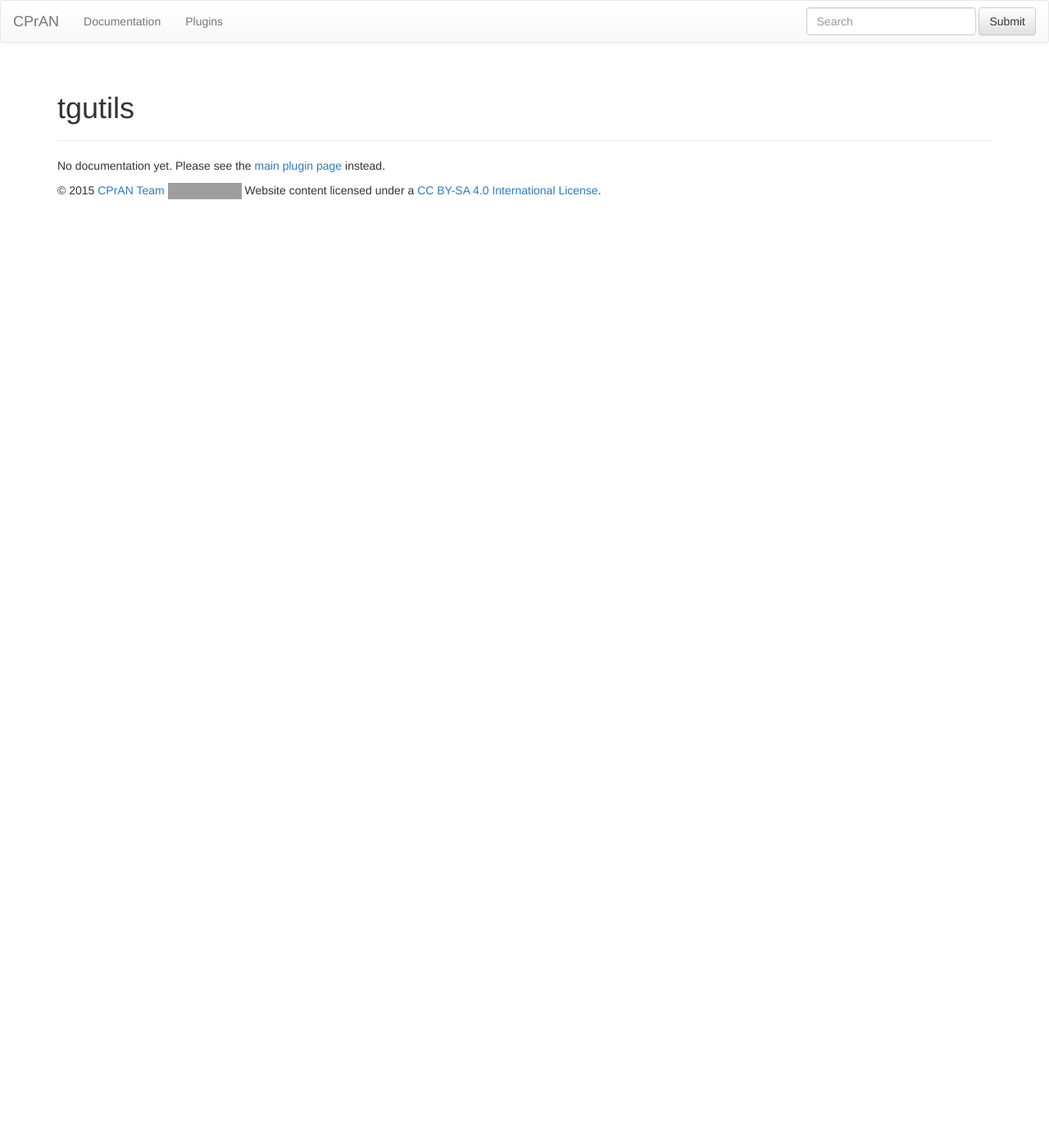
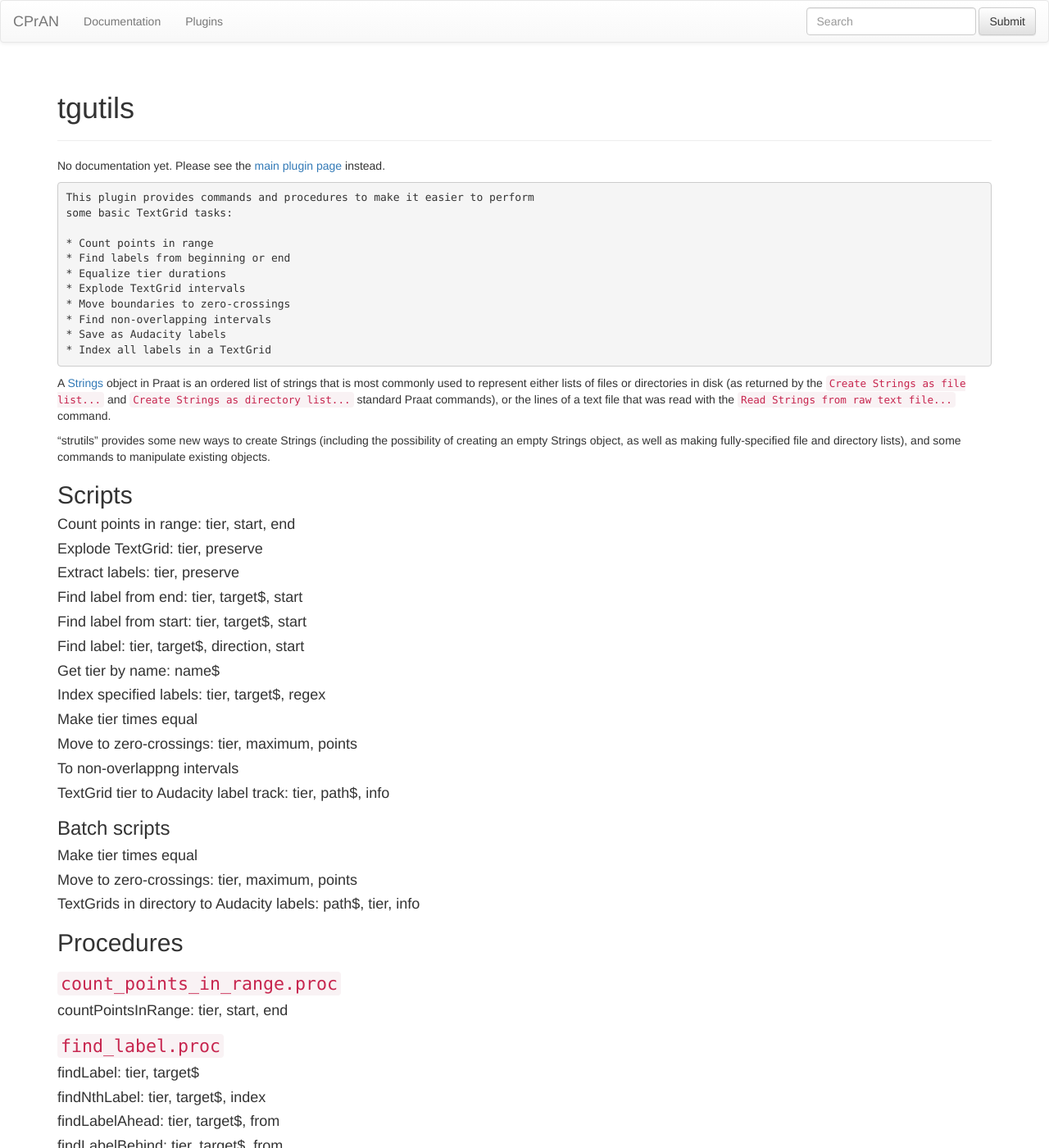
Before and after one commit to jjatria/cpran-www, a Jekyll site: the page built from docs/plugins/tgutils/index.md, in a window 1280 px wide and 1400 px high. Shown: the whole window at 82% size. Built offline with Jekyll 4.4.1, drawn with Linux system fonts in a browser that asks for light colours; nearby versions of some CDN libraries; library files that are not in the unit come from our copies; comment, search, counter and statistics services are not loaded; some of the changed text lies outside the part shown; grey boxes are pictures that could not be loaded.

Commit message:
Added skeleton of tgutils documentation

```diff
--- a/docs/plugins/tgutils/index.md
+++ b/docs/plugins/tgutils/index.md
@@ -8,3 +8,125 @@ title: tgutils
 No documentation yet. Please see the [main plugin page][] instead.
 
 [main plugin page]: {{ BASE_PATH }}/plugins/{{ page.title }}
+
+    This plugin provides commands and procedures to make it easier to perform
+    some basic TextGrid tasks:
+
+    * Count points in range
+    * Find labels from beginning or end
+    * Equalize tier durations
+    * Explode TextGrid intervals
+    * Move boundaries to zero-crossings
+    * Find non-overlapping intervals
+    * Save as Audacity labels
+    * Index all labels in a TextGrid
+
+A [Strings][] object in Praat is an ordered list of strings that is most
+commonly used to represent either lists of files or directories in disk (as
+returned by the [`Create Strings as file list...`][praat file list] and [`Create
+Strings as directory list...`][praat directory list] standard Praat commands),
+or the lines of a text file that was read with the [`Read Strings from raw text
+file...`][praat raw strings] command.
+
+[praat file list]: http://www.fon.hum.uva.nl/praat/manual/Create_Strings_as_file_list___.html
+[praat directory list]: http://www.fon.hum.uva.nl/praat/manual/Create_Strings_as_directory_list___.html
+[praat raw strings]: http://www.fon.hum.uva.nl/praat/manual/Read_Strings_from_raw_text_file___.html
+[strings]: http://www.fon.hum.uva.nl/praat/manual/Strings.html
+
+"strutils" provides some new ways to create Strings (including the possibility
+of creating an empty Strings object, as well as making fully-specified file and
+directory lists), and some commands to manipulate existing objects.
+
+## Scripts
+
+#### Count points in range: tier, start, end
+{: #count-points-in-range }
+
+#### Explode TextGrid: tier, preserve
+{: #explode-textgrid }
+
+#### Extract labels: tier, preserve
+{: #extract-labels }
+
+#### Find label from end: tier, target$, start
+{: #find-label-from-end }
+
+#### Find label from start: tier, target$, start
+{: #find-label-from-start }
+
+#### Find label: tier, target$, direction, start
+{: #find-label }
+
+#### Get tier by name: name$
+{: #tier-by-name }
+
+#### Index specified labels: tier, target$, regex
+{: #index-labels }
+
+#### Make tier times equal
+{: #equal-tier-times }
+
+#### Move to zero-crossings: tier, maximum, points
+{: #move-to-zero-crossings }
+
+#### To non-overlappng intervals
+{: #non-overlapping }
+
+#### TextGrid tier to Audacity label track: tier, path$, info
+{: #audacity-tier }
+
+### Batch scripts
+
+#### Make tier times equal
+{: #equal-tier-times }
+
+#### Move to zero-crossings: tier, maximum, points
+{: #move-to-zero-crossings }
+
+#### TextGrids in directory to Audacity labels: path$, tier, info
+{: #batch-audacity-tier }
+
+## Procedures
+
+### `count_points_in_range.proc`
+
+#### countPointsInRange: tier, start, end
+
+### `find_label.proc`
+
+#### findLabel: tier, target$
+{: #find-label }
+
+#### findNthLabel: tier, target$, index
+{: #find-nth-label }
+
+#### findLabelAhead: tier, target$, from
+{: #find-label-ahead }
+
+#### findLabelBehind: tier, target$, from
+{: #find-label-behind }
+
+### `get_tier_by_name.proc`
+
+#### getTierByName: target$
+{: #get-tier-by-name-procedure }
+
+### `make_tier_times_equal.proc`
+
+#### makeTierTimesEqual
+{: #equal-tier-times }
+
+### `move_to_zero_crossings.proc`
+
+#### moveToZeroCrossings: tier, maximum
+{: #move-to-zero-crossings-procedure }
+
+### `textgrid_to_audacity_labels.proc`
+
+#### tierToAudacityLabel: tier, out$
+{: #audacity-tier-procedure }
+
+### `to_non-overlapping_intervals.proc`
+
+#### toNonOverlappingIntervals
+{: #non-overlapping-procedure }
```
